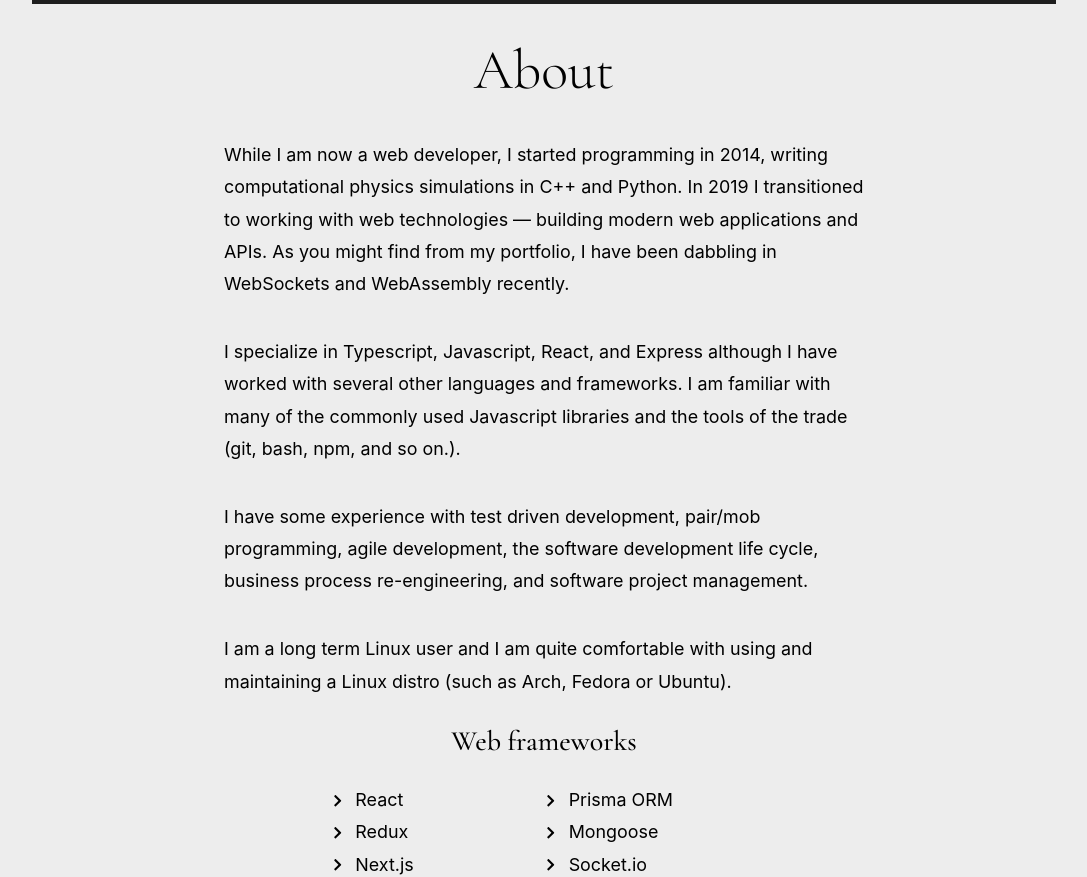
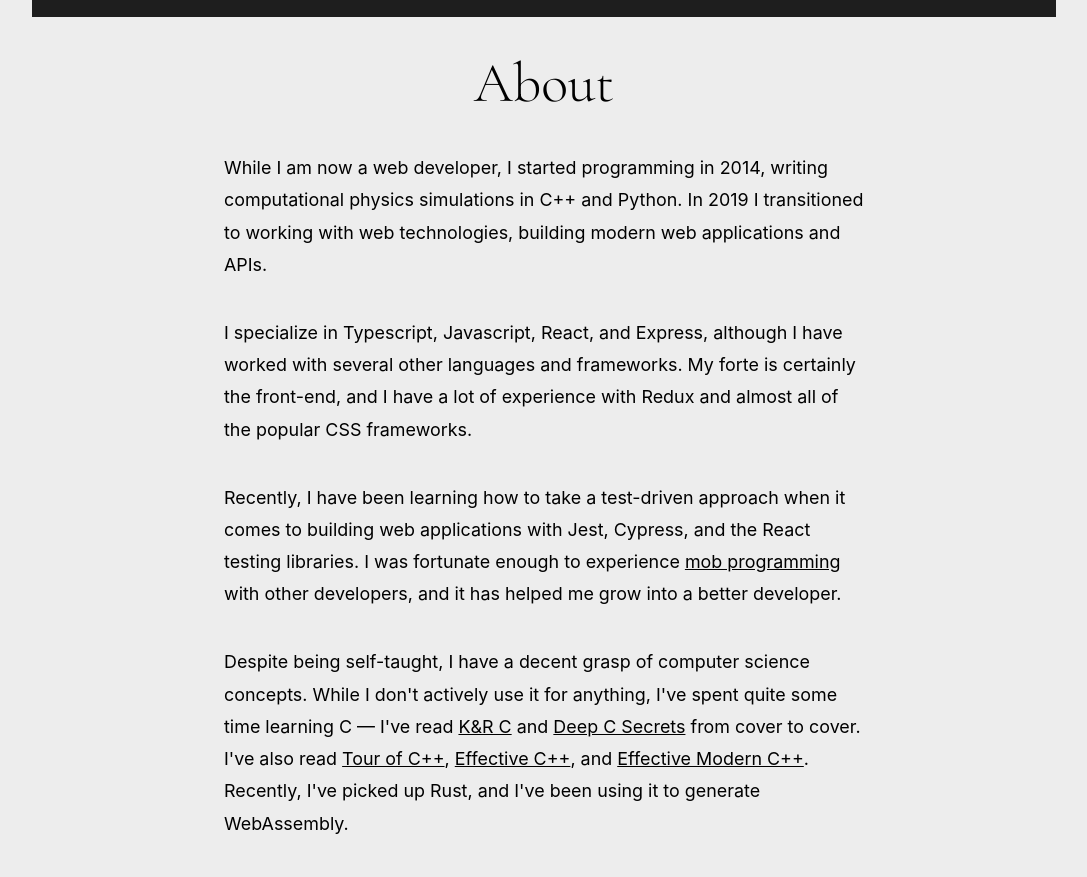
Before and after one commit to merq312/cv-page, a Next.js app: page / in a window 1280 px wide. Shown: the part 1920-2797 px from the top of the page, without its empty margins (96-1183 px from the left). Built offline with nearby package versions, Linux system fonts and the light colour scheme.

Commit message:
feat: new content and styling

```diff
--- a/components/header/Header.component.tsx
+++ b/components/header/Header.component.tsx
@@ -6,11 +6,9 @@ import { faCanadianMapleLeaf } from '@fortawesome/free-brands-svg-icons'
 const Header = () => (
   <header className={styles.header}>
     <div className={styles.logo}>
-      <span>Ontario</span>
       <div>
         <FontAwesomeIcon icon={faCanadianMapleLeaf} />
       </div>
-      <span>Canada</span>
     </div>
     <div className={styles.links}>
       <Link href="https://github.com/merq312/">
--- a/components/header/Header.module.scss
+++ b/components/header/Header.module.scss
@@ -7,7 +7,7 @@
   font-size: 1.4rem;
 
   .logo {
-    margin-left: 2rem;
+    margin-left: 1rem;
     display: flex;
     justify-content: space-between;
     align-items: center;
@@ -39,7 +39,7 @@
 
       &:hover,
       &:active {
-        background: linear-gradient(180deg,rgba(255,255,255,0) 50%, lightcoral 50%);
+        text-decoration: underline;
       }
     }
   }
--- a/components/portfolio/Portfolio.component.tsx
+++ b/components/portfolio/Portfolio.component.tsx
@@ -68,7 +68,7 @@ function Portfolio({ bgColor }: AppProps) {
           </div>
         </div>
         <div className={styles.projects_secondary}>
-          <div>Learning projects</div>
+          <h3>Learning projects</h3>
           <ul>
             {moreProjects.map((ea) => (
               <li key={ea.title}>
--- a/components/portfolio/Portfolio.module.scss
+++ b/components/portfolio/Portfolio.module.scss
@@ -73,7 +73,7 @@
     .project_item {
       &:hover {
         span {
-          background: linear-gradient(180deg, rgba(255, 255, 255, 0) 50%, lightcoral 50%);
+          text-decoration: underline;
         }
       }
     }
@@ -109,6 +109,7 @@
   .portfolio {
     .card {
       padding: 0 2rem 6rem 2rem;
+      width: 100vw;
 
       .projects_primary {
         gap: 0;
--- a/components/skills/Skills.component.tsx
+++ b/components/skills/Skills.component.tsx
@@ -9,24 +9,55 @@ function Skills() {
       <p>
         While I am now a web developer, I started programming in 2014, writing
         computational physics simulations in C++ and Python. In 2019 I
-        transitioned to working with web technologies &#8212; building modern
-        web applications and APIs. As you might find from my portfolio, I have
-        been dabbling in WebSockets and WebAssembly recently.
+        transitioned to working with web technologies, building modern web
+        applications and APIs.
       </p>
       <p>
-        I specialize in Typescript, Javascript, React, and Express although I
-        have worked with several other languages and frameworks. I am familiar
-        with many of the commonly used Javascript libraries and the tools of the
-        trade (git, bash, npm, and so on.).
+        I specialize in Typescript, Javascript, React, and Express, although I
+        have worked with several other languages and frameworks. My forte is
+        certainly the front-end, and I have a lot of experience with Redux and
+        almost all of the popular CSS frameworks.
       </p>
       <p>
-        I have some experience with test driven development, pair/mob
-        programming, agile development, the software development life cycle,
-        business process re-engineering, and software project management.
+        Recently, I have been learning how to take a test-driven approach when
+        it comes to building web applications with Jest, Cypress, and the React
+        testing libraries. I was fortunate enough to experience{' '}
+        <a href="https://medium.com/@michellegmacrae/mob-programming-101-551a91292ba4">
+          mob programming
+        </a>{' '}
+        with other developers, and it has helped me grow into a better
+        developer.
       </p>
       <p>
-        I am a long term Linux user and I am quite comfortable with using and
-        maintaining a Linux distro (such as Arch, Fedora or Ubuntu).
+        Despite being self-taught, I have a decent grasp of computer science
+        concepts. While I don&apos;t actively use it for anything, I&apos;ve
+        spent quite some time learning C &#8212; I&apos;ve read{' '}
+        <a href="https://en.wikipedia.org/wiki/The_C_Programming_Language">
+          K&R C
+        </a>{' '}
+        and{' '}
+        <a href="https://www.amazon.ca/Expert-Programming-Peter-van-Linden/dp/0131774298">
+          Deep C Secrets
+        </a>{' '}
+        from cover to cover. I&apos;ve also read{' '}
+        <a href="https://www.amazon.com/Tour-2nd-Depth-Bjarne-Stroustrup/dp/0134997832">
+          Tour of C++
+        </a>
+        ,{' '}
+        <a href="https://www.oreilly.com/library/view/effective-c-55/0321334876/">
+          Effective C++
+        </a>
+        , and{' '}
+        <a href="https://www.oreilly.com/library/view/effective-modern-c/9781491908419/">
+          Effective Modern C++
+        </a>
+        . Recently, I&apos;ve picked up Rust, and I&apos;ve been using it to
+        generate WebAssembly.
+      </p>
+      <p>
+        There are a lot of things I still want to learn, such as working with
+        video streaming, Vue, and more Rust, but for now, I&apos;m actively
+        looking for employment as a web developer.
       </p>
 
       <h3>Web frameworks</h3>
--- a/components/skills/Skills.module.scss
+++ b/components/skills/Skills.module.scss
@@ -24,7 +24,12 @@
         grid-column: 4/7;
       }
     }
+  }
 
+  p {
+    a {
+      text-decoration: underline;
+    }
   }
 }
 @media (max-width: 1200px) {
```
